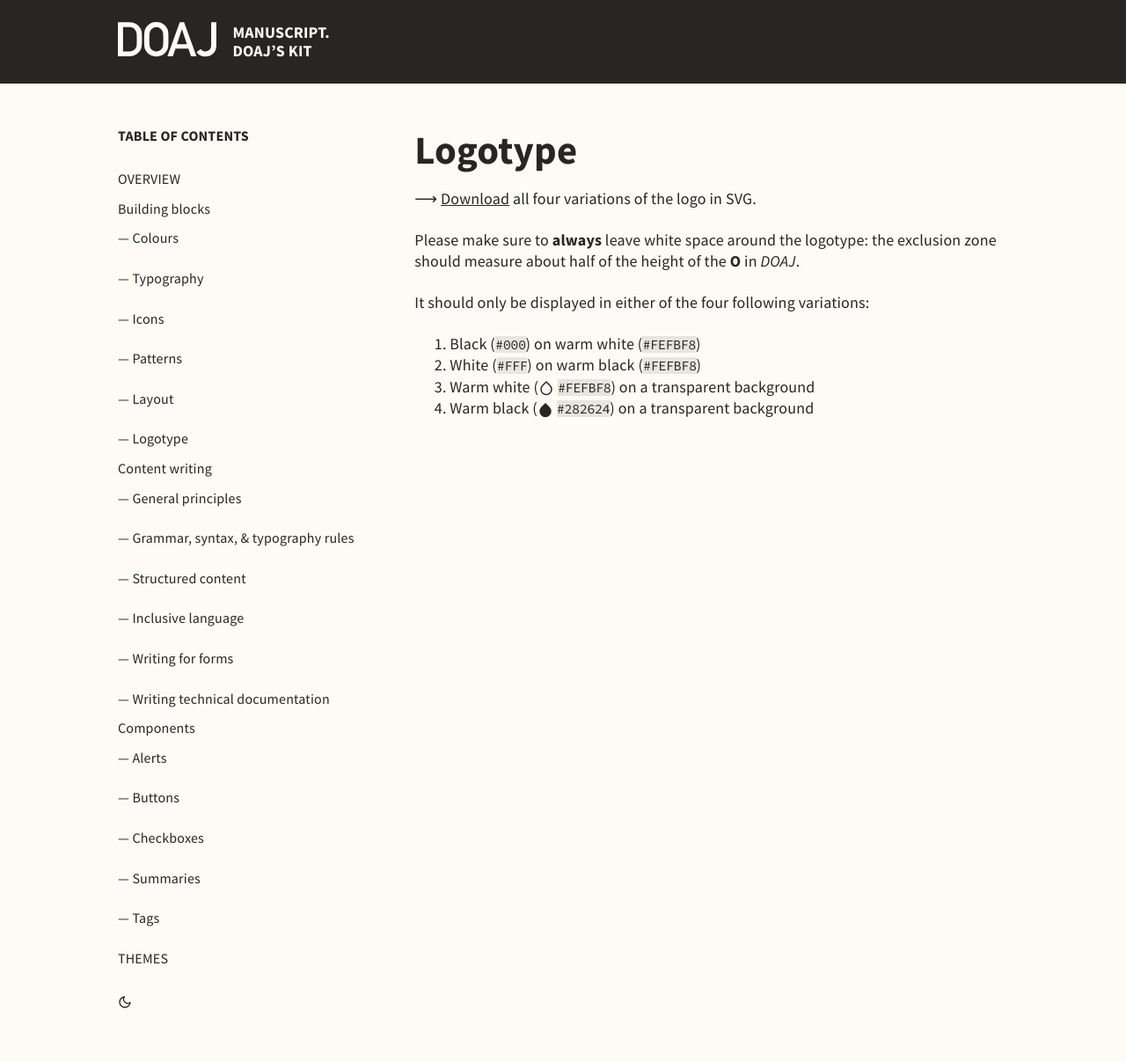
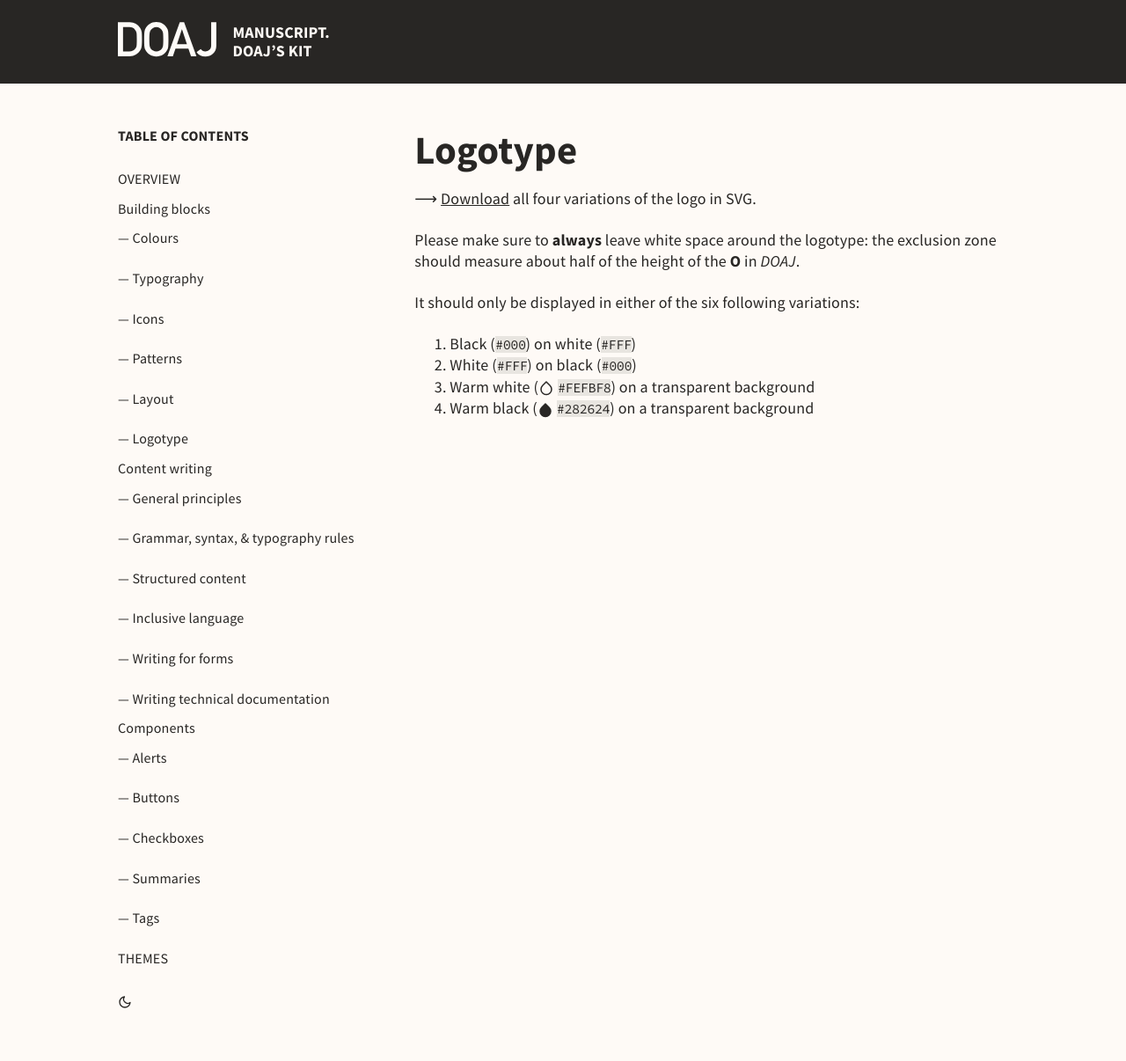
Before and after one commit to DOAJ/doaj-kit, a Jekyll site: the page built from building-blocks/logotype.md, in a window 1280 px wide. Shown: the whole page at 88% size. Built offline with Jekyll 4.4.1, drawn with Linux system fonts in a browser that asks for light colours.

Commit message:
Fix colour codes

```diff
--- a/building-blocks/logotype.md
+++ b/building-blocks/logotype.md
@@ -9,9 +9,9 @@
 
 Please make sure to **always** leave white space around the logotype: the exclusion zone should measure about half of the height of the **O** in _DOAJ_.
 
-It should only be displayed in either of the four following variations:
+It should only be displayed in either of the six following variations:
 
-1. Black (`#000`) on warm white (`#FEFBF8`)
-2. White (`#FFF`) on warm black (`#FEFBF8`)
+1. Black (`#000`) on white (`#FFF`)
+2. White (`#FFF`) on black (`#000`)
 3. Warm white (<span data-feather="droplet" class="white-fill"></span> `#FEFBF8`) on a transparent background
 4. Warm black (<span data-feather="droplet" class="black-fill"></span> `#282624`) on a transparent background
```
